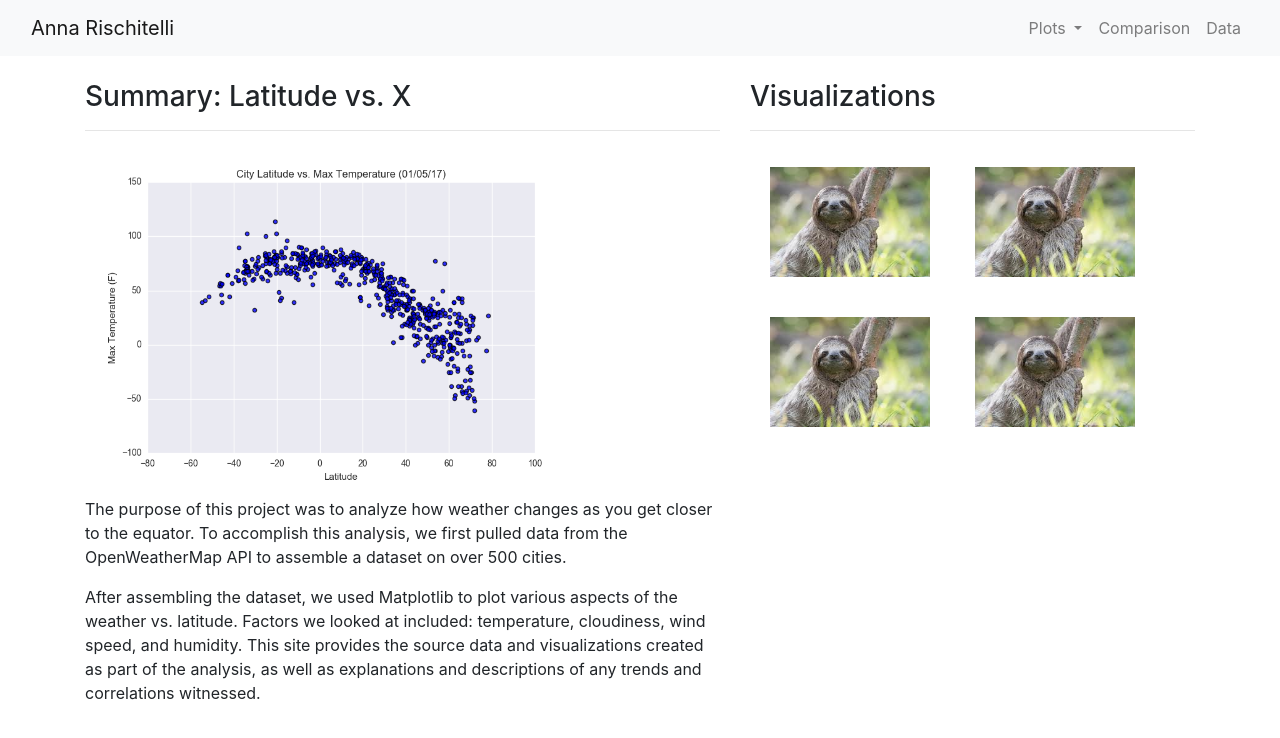
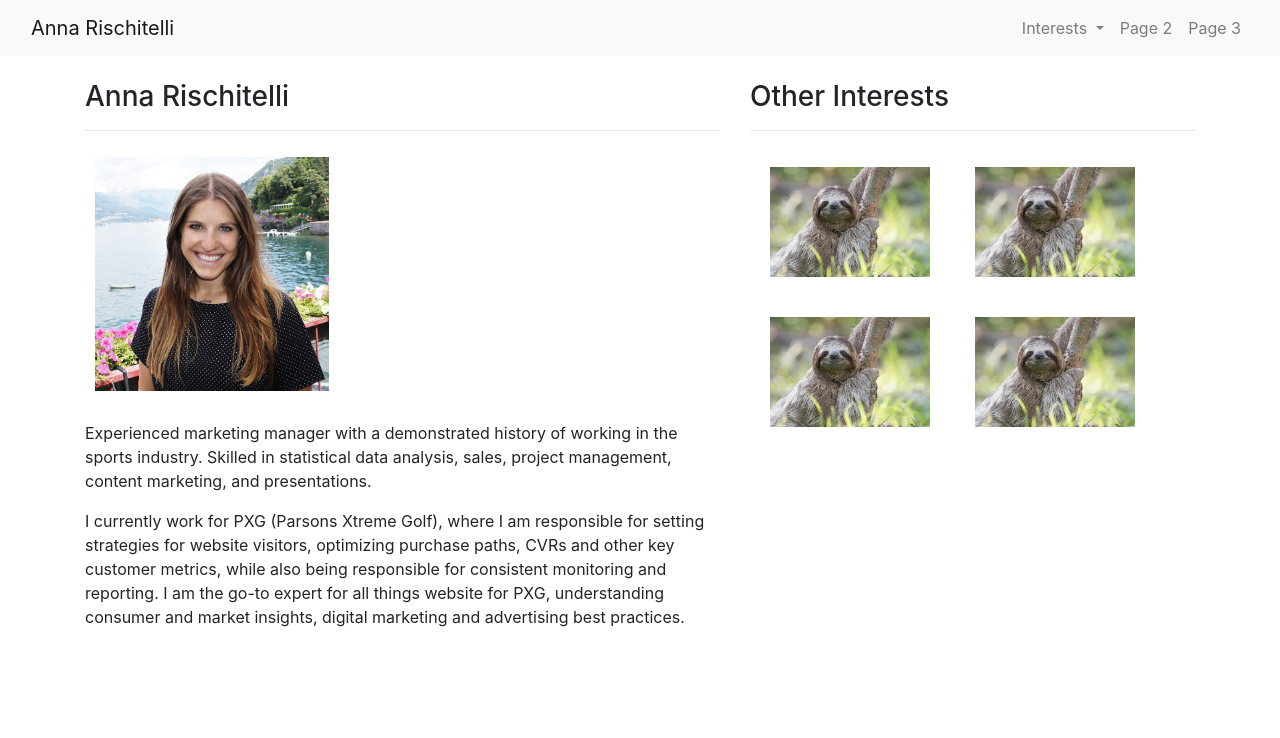
Before and after one commit to annarischitelli/annarischitelli.github.io, a plain HTML site: page index.html in a window 1280 px wide. Drawn offline with nearby package versions, Linux system fonts and the light colour scheme.

Commit message:
sync last changes

```diff
--- a/index.html
+++ b/index.html
@@ -28,20 +28,19 @@
         <ul class="navbar-nav ml-auto">
           <li class="nav-item dropdown">
             <a class="nav-link dropdown-toggle" href="#" id="navbarDropdownMenuLink" data-toggle="dropdown" aria-haspopup="true" aria-expanded="false">
-              Plots
+              Interests
             </a>
             <div class="dropdown-menu" aria-labelledby="navbarDropdownMenuLink">
-              <a class="dropdown-item" href="temp.html">Max Temperature</a>
-              <a class="dropdown-item" href="humidity.html">Humidity</a>
-              <a class="dropdown-item" href="cloudiness.html">Cloudiness</a>
-              <a class="dropdown-item" href="wind.html">Wind Speed</a>
+              <a class="dropdown-item" href="#">Skiing</a>
+              <a class="dropdown-item" href="#">Hiking</a>
+              <a class="dropdown-item" href="#">Triathlon</a>
             </div>
           </li>
           <li class="nav-item">
-            <a class="nav-link" href="comparison.html">Comparison</a>
+            <a class="nav-link" href="#">Page 2</a>
           </li>
           <li class="nav-item">
-            <a class="nav-link" href="data.html">Data</a>
+            <a class="nav-link" href="#">Page 3</a>
           </li>
         </ul>
       </div>
@@ -57,17 +56,17 @@
   <div class="container">
     <div class="row">
       <div class="col-md-7">
-        <h3 class="box-header">Summary: Latitude vs. X</h3>
+        <h3 class="box-header">Anna Rischitelli</h3>
         <hr>
-        <img src="Resources/Fig1_Lat_v_Temp.png" alt="Latitude vs Max Temp" class="comparison-main-image" class="image"/>
-        <p>The purpose of this project was to analyze how weather changes as you get closer to the equator. To accomplish this analysis, we first pulled data from the OpenWeatherMap API to assemble a dataset on over 500 cities.</p>
-        <p>After assembling the dataset, we used Matplotlib to plot various aspects of the weather vs. latitude. Factors we looked at included: temperature, cloudiness, wind speed, and humidity. This site provides the source data and visualizations created as part of the analysis, as well as explanations and descriptions of any trends and correlations witnessed.</p>
+        <img src="Images/Anna_1avatar_Crop.jpg" alt="#" class="comparison-main-image" class="image"/>
+        <p>Experienced marketing manager with a demonstrated history of working in the sports industry. Skilled in statistical data analysis, sales, project management, content marketing, and presentations. </p>
+        <p>I currently work for PXG (Parsons Xtreme Golf), where I am responsible for setting strategies for website visitors, optimizing purchase paths, CVRs and other key customer metrics, while also being responsible for consistent monitoring and reporting. I am the go-to expert for all things website for PXG, understanding consumer and market insights, digital marketing and advertising best practices.</p>
       </div>
 <!-- End Summary Box (but keep on same row) -->
 <!-- Visualizations Box -->
       <div class="col-md-5">
         <div class="description-content">
-          <h3 class="box-header">Visualizations</h3>
+          <h3 class="box-header">Other Interests</h3>
           <hr>
             <a href="#"><img src="Resources/sloth.jpeg" class="viz-image" class="float" alt="Latitude v. Max Temp"></a>
             <a href="#"><img src="Resources/sloth.jpeg" class="viz-image" class="float" alt="Latitude v. Humidity"></a>
@@ -79,6 +78,7 @@
 <!-- End Visualization Box -->
 
 
+
 <!-- Boiler plate requirements-->
   <script src="https://code.jquery.com/jquery-3.2.1.slim.min.js" integrity="sha384-KJ3o2DKtIkvYIK3UENzmM7KCkRr/rE9/Qpg6aAZGJwFDMVNA/GpGFF93hXpG5KkN" crossorigin="anonymous"></script>
   <script src="https://cdn.jsdelivr.net/npm/popper.js@1.16.1/dist/umd/popper.min.js" integrity="sha384-9/reFTGAW83EW2RDu2S0VKaIzap3H66lZH81PoYlFhbGU+6BZp6G7niu735Sk7lN" crossorigin="anonymous"></script>
--- a/style.css
+++ b/style.css
@@ -31,8 +31,12 @@ style.css
 }
 
 .comparison-main-image{
-    width: 500px;
-    height: 350px;
+    max-width:40%;
+    height:auto;
+    padding-bottom: 30px;
+    padding-top: 10px;
+    padding-right: 10px;
+    padding-left: 10px;
 }
 
 .comparison-header{
@@ -48,3 +52,10 @@ h5{
     text-align: left;
     background-color: #eff7fa;
 }
+
+/* .col-md-5{
+    padding-bottom: 50px;
+    padding-top: 50px;
+    padding-right: 50px;
+    padding-left: 50px;
+} */
```
